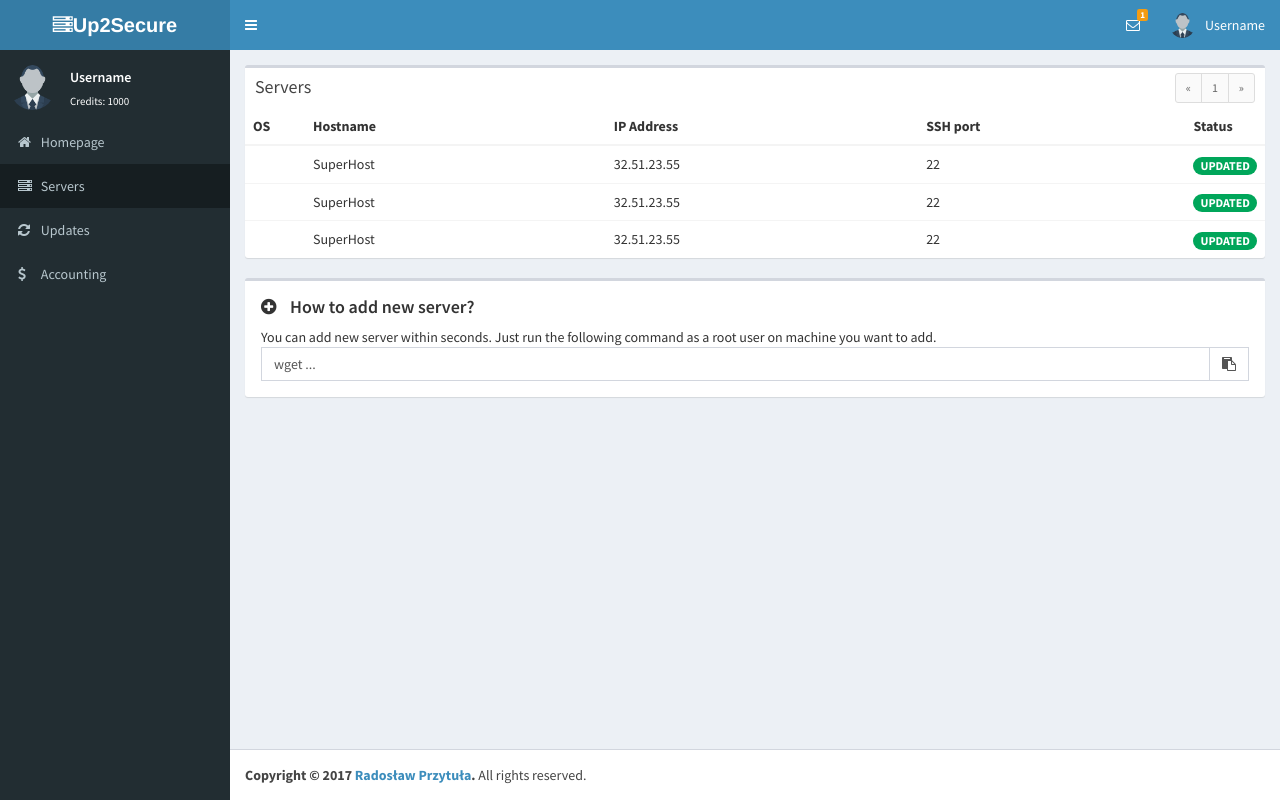
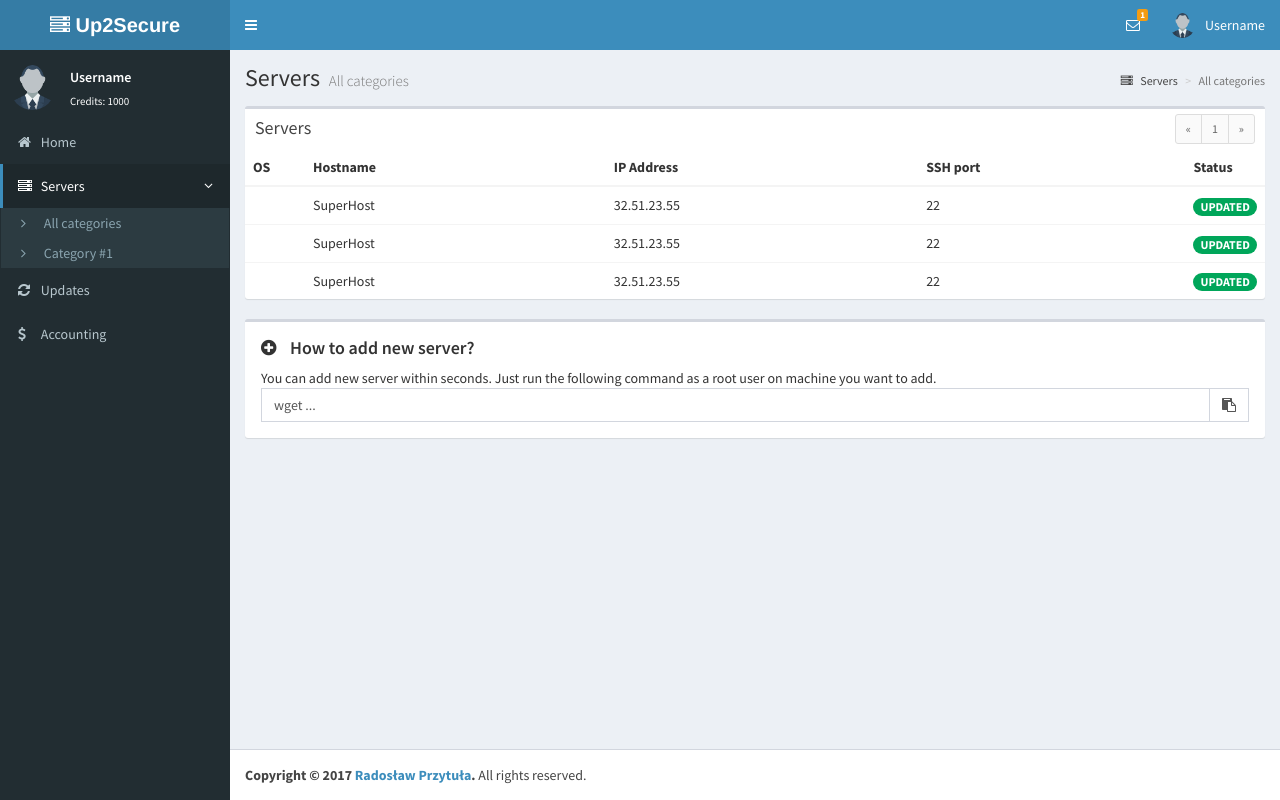
Before and after one commit to doggra/serverup, a Django app: page /servers/ in a window 1280 px wide. Run offline with Django 3.2, Linux system fonts and the light colour scheme; some libraries are stand-ins or nearby versions.

Commit message:
some minor frontend fixes

```diff
--- a/up2secure/templates/base.html
+++ b/up2secure/templates/base.html
@@ -47,7 +47,7 @@
     <!-- Logo -->
     <a href="index2.html" class="logo">
       <span class="logo-mini"><b>U2S</b></span>
-      <span class="logo-lg"><i class="fa fa-server"></i><b>Up2Secure</b></span>
+      <span class="logo-lg"><i class="fa fa-server"></i>&nbsp;<b>Up2Secure</b></span>
     </a>
     <nav class="navbar navbar-static-top">
       <!-- Sidebar toggle button-->
@@ -132,26 +132,37 @@
 
       <ul class="sidebar-menu" data-widget="tree">
 
-        <li>
-          <a class="{% block menu_homepage %}{% endblock %}" href="{% url 'home' %}">
-            <i class="fa fa-home"></i> <span>Homepage</span>
+        <li class="{% block menu_homepage %}{% endblock %}">
+          <a href="{% url 'home' %}">
+            <i class="fa fa-home"></i> <span>Home</span>
           </a>
         </li>
 
-        <li>
-          <a class="{% block menu_servers %}{% endblock %}" href="{% url 'servers' %}">
+        <li class="{% block menu_servers %}{% endblock %} treeview">
+          <a href="#">
             <i class="fa fa-server"></i> <span>Servers</span>
+            <span class="pull-right-container">
+              <i class="fa fa-angle-left pull-right"></i>
+            </span>
           </a>
+          <ul class="treeview-menu">
+            <li>
+              <a href="{% url 'servers' %}"><i class="fa fa-angle-right"></i> All categories</a>
+            </li>
+            <li>
+              <a href="{% url 'servers' %}"><i class="fa fa-angle-right"></i> Category #1</a>
+            </li>
+          </ul>
         </li>
 
-        <li>
-          <a class="{% block menu_updates %}{% endblock %}" href="{% url 'updates' %}">
+        <li class="{% block menu_updates %}{% endblock %}">
+          <a href="{% url 'updates' %}">
             <i class="fa fa-refresh"></i> <span>Updates</span>
           </a>
         </li>
 
-        <li>
-          <a class="{% block menu_accounting %}{% endblock %}" href="{% url 'accounting' %}">
+        <li class="{% block menu_accounting %}{% endblock %}">
+          <a href="{% url 'accounting' %}">
             <i class="fa fa-usd"></i> <span>Accounting</span>
           </a>
         </li>
@@ -161,6 +172,9 @@
   </aside>
 
   <div class="content-wrapper">
+    <section class="content-header">
+    {% block contentheader %}{% endblock contentheader %}
+    </section>
     <section class="content">
 		{% block content %}{% endblock content %}
     </section>
--- a/up2secure/templates/userland/servers.html
+++ b/up2secure/templates/userland/servers.html
@@ -7,6 +7,17 @@
 {% block extendhead %}
 <link rel="stylesheet" href="https://cdn.rawgit.com/konpa/devicon/df6431e323547add1b4cf45992913f15286456d3/devicon.min.css">
 {% endblock extendhead %}
+
+{% block contentheader %}
+    <h1>
+      Servers
+      <small>All categories</small>
+    </h1>
+    <ol class="breadcrumb">
+      <li><a href="#"><i class="fa fa-server"></i> Servers</a></li>
+      <li class="active">All categories</li>
+    </ol>
+{% endblock contentheader %}
 
 {% block content %}
 <div class="box">
```
Also changed, not shown: up2secure/templates/userland/accounting.html (+9 -0 lines), up2secure/templates/userland/home.html (+11 -2 lines), up2secure/templates/userland/updates.html (+9 -0 lines).
